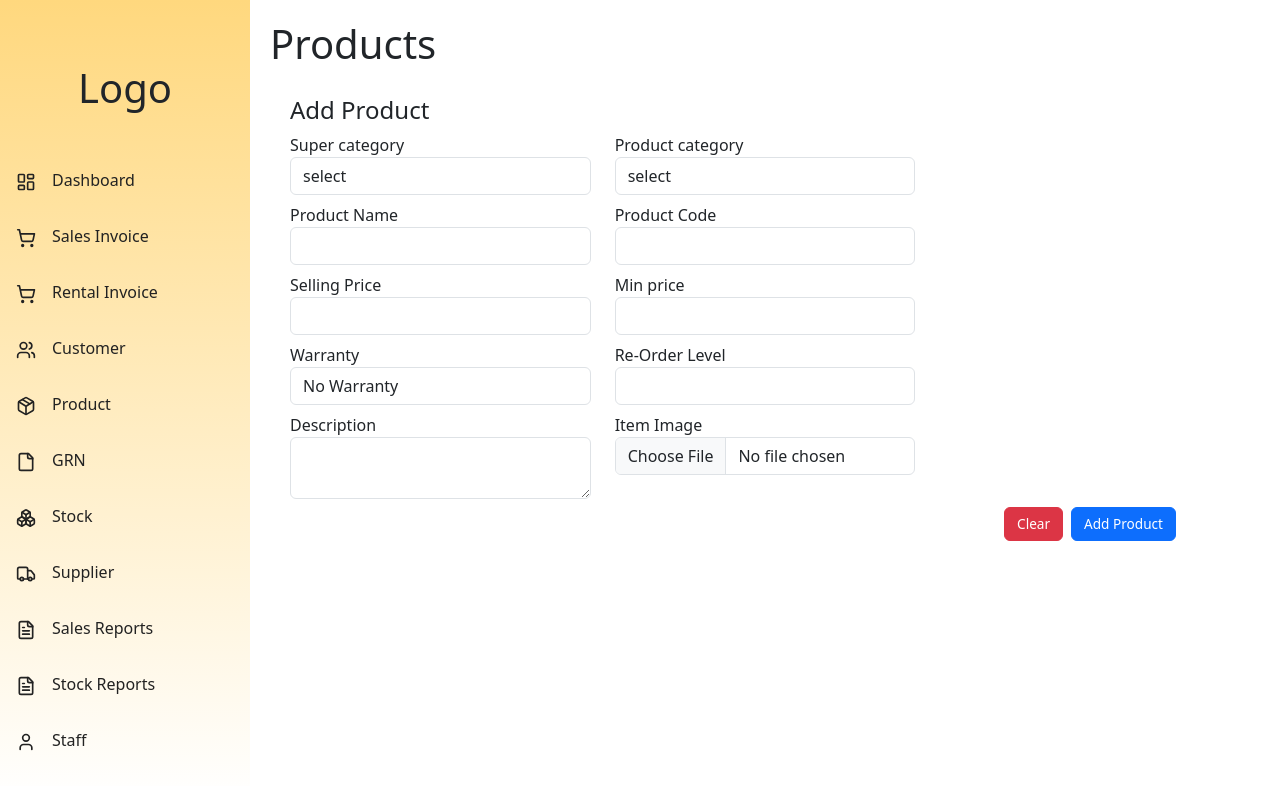
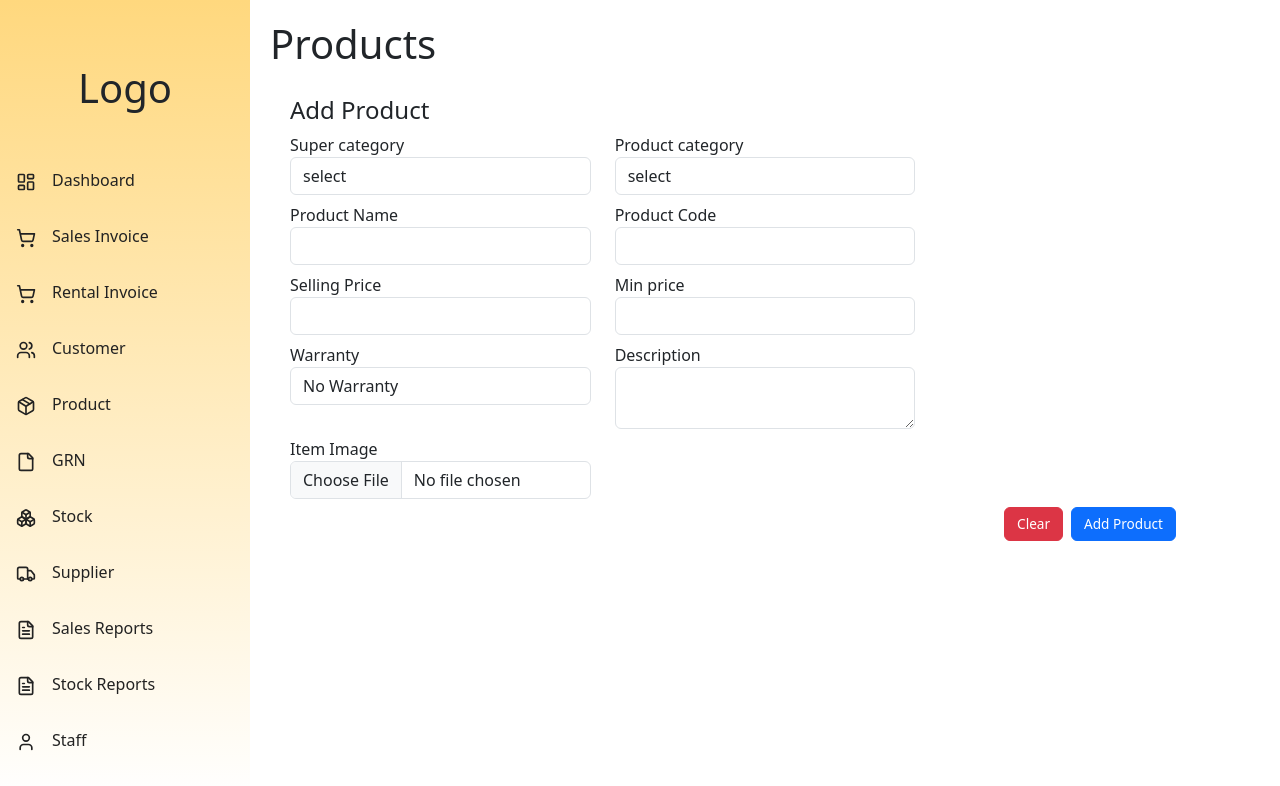
Before and after one commit to KavinduLakshika/Pos-System, a React (Create React App) app in the folder frontend/: page /product/create in a window 1280 px wide. Shown: the top 786 px of the page. Built offline with nearby package versions, Linux system fonts and the light colour scheme.

Commit message:
create product

```diff
--- a/frontend/src/components/ProductPages/CreateProduct.jsx
+++ b/frontend/src/components/ProductPages/CreateProduct.jsx
@@ -69,52 +69,48 @@ const CreateProduct = () => {
           <div className="row">
             <div className="product-details col-md-4 mb-2">
               <label htmlFor="">Product Name</label>
-              <input type="text" name='name' id='' value={formData.productName} className='form-control' />
+              <input onChange={handleChange} type="text" name='productName' id='' value={formData.productName} className='form-control' />
             </div>
             <div className="product-details col-md-4 mb-2">
               <label htmlFor="">Product Code</label>
-              <input type="text" name='code' id='' value={formData.productCode} className='form-control' />
+              <input onChange={handleChange} type="text" name='productCode' id='' value={formData.productCode} className='form-control' />
             </div>
           </div>
 
           <div className="row">
             <div className="product-details col-md-4 mb-2">
               <label htmlFor="">Selling Price</label>
-              <input type="number" name='sellingPrice' id='' value={formData.sellingPrice} className='form-control' />
+              <input onChange={handleChange} type="number" name='sellingPrice' onWheel={(e) => e.target.blur()} id='' value={formData.sellingPrice} className='form-control' />
             </div>
             <div className="product-details col-md-4 mb-2">
               <label htmlFor="">Min price</label>
-              <input type="number" name='minPrice' id='' value={formData.minPrice} className='form-control' />
+              <input onChange={handleChange} type="number" name='minPrice' id='' onWheel={(e) => e.target.blur()} value={formData.minPrice} className='form-control' />
             </div>
           </div>
 
           <div className="row">
             <div className="product-details col-md-4 mb-2">
               <label htmlFor="">Warranty</label>
-              <select name='minPrice' id='' value={formData.minPrice} className='form-control' onChange={handleChange} >
+              <select name='warranty' id='' value={formData.warranty} className='form-control' onChange={handleChange} >
                 <option value="1">No Warranty</option>
                 <option value="1">3 Months</option>
                 <option value="1">6 Months</option>
               </select>
             </div>
             <div className="product-details col-md-4 mb-2">
-              <label htmlFor="">Re-Order Level</label>
-              <input type="number" name='reOrderLevel' id='' value={formData.reOrderLevel} className='form-control' />
+              <label htmlFor="">Description</label>
+              <textarea name='description' id='' value={formData.description} className='form-control' rows={2}></textarea>
             </div>
           </div>
 
           <div className="row">
             <div className="product-details col-md-4 mb-2">
-              <label htmlFor="">Description</label>
-              <textarea name='minPrice' id='' value={formData.description} className='form-control' rows={2}></textarea>
-            </div>
-            <div className="product-details col-md-4 mb-2">
               <label htmlFor="">Item Image</label>
-              <input type="file" name='minPrice' id='' accept="image/*" onChange={handleImageChange} className='form-control' />
+              <input type="file" name='image' id='' accept="image/*" onChange={handleImageChange} className='form-control' />
               {preview && (
-              <div style={{ margin: '10px auto' }}>
-                <img src={preview} alt="Preview" style={{ width: '300px', height: 'auto' }} />
-              </div>
+                <div style={{ margin: '10px auto' }}>
+                  <img src={preview} alt="Preview" style={{ width: '300px', height: 'auto' }} />
+                </div>
               )}
             </div>
           </div>
--- a/frontend/src/components/SalesPages/NewSales.jsx
+++ b/frontend/src/components/SalesPages/NewSales.jsx
@@ -19,15 +19,12 @@ const NewSales = () => {
     emi: '',
   });
 
-  // const handleChange = (e) => {
-  //   const { name, value } = e.target;
-  //   setFormData({ ...formData, [name]: value });
-  // };
+  const handleChange = (e) => {
+    const { name, value } = e.target;
+    setFormData({ ...formData, [name]: value });
+  };
 
   const handleSubmit = (e) => {
-    e.preventDefault();
-    console.log(formData);
-    closeModal(); // Close the modal on submit
   };
 
   const [modalIsOpen, setModalIsOpen] = useState(false);
@@ -89,11 +86,11 @@ const NewSales = () => {
 
               <div className="customer-details">
                 <label htmlFor="">Customer Name</label>
-                <input value={formData.name} type="text" className="form-control" name="cusName" id="cusName" placeholder="Enter Name" />
+                <input  type="text" className="form-control" value={formData.name} name="name" id="cusName" placeholder="Enter Name" onChange={handleChange} />
               </div>
               <div className="customer-details">
                 <label htmlFor="">Reference No</label>
-                <input value={formData.refNo} type="text" className="form-control" name="refNo" id="refNo" placeholder="Enter No" />
+                <input  value={formData.refNo} type="text" className="form-control" name="refNo" id="refNo" placeholder="Enter No" onChange={handleChange} />
               </div>
             </div>
 
@@ -103,25 +100,25 @@ const NewSales = () => {
               </div>
               <div className="row">
                 <div className="product-details col-md-4 mb-2">
-                  <input value={formData.productNo} type="text" name="productNo" className="form-control" id="productNo" placeholder="Product No" />
+                  <input onChange={handleChange} value={formData.productNo} type="text" name="productNo" className="form-control" id="productNo" placeholder="Product No" />
                 </div>
                 <div className="product-details col-md-8 mb-2">
-                  <input value={formData.productName} type="text" name="productName" className="form-control" id="productName" placeholder="Product Name" />
+                  <input onChange={handleChange} value={formData.productName} type="text" name="productName" className="form-control" id="productName" placeholder="Product Name" />
                 </div>
                 <div className="product-details col-md-3 mb-2">
-                  <input value={formData.productPrice} type="number" name="price" className="form-control" id="price" placeholder="Cash Price" onWheel={(e) => e.target.blur()} />
+                  <input onChange={handleChange} value={formData.productPrice} type="number" name="productPrice" className="form-control" id="price" placeholder="Cash Price" onWheel={(e) => e.target.blur()} />
                 </div>
                 <div className="product-details col-md-3 mb-2">
-                  <input value={formData.qty} type="number" onWheel={(e) => e.target.blur()} name="qty" className="form-control" id="qty" placeholder="Enter Quantity" />
+                  <input onChange={handleChange} value={formData.qty} type="number" onWheel={(e) => e.target.blur()} name="qty" className="form-control" id="qty" placeholder="Enter Quantity" />
                 </div>
                 <div className="product-details col-md-3 mb-2">
-                  <input value={formData.discount} type="number" onWheel={(e) => e.target.blur()} name="discount" className="form-control" id="discount" placeholder="Product Discount" />
+                  <input onChange={handleChange} value={formData.discount} type="number" onWheel={(e) => e.target.blur()} name="discount" className="form-control" id="discount" placeholder="Product Discount" />
                 </div>
                 <div className="product-details col-md-3 mb-2">
-                  <input value={formData.totalPrice} type="number" onWheel={(e) => e.target.blur()} name="totalPrice" className="form-control" id="totalPrice" placeholder="Total Price" />
+                  <input onChange={handleChange} value={formData.totalPrice} type="number" onWheel={(e) => e.target.blur()} name="totalPrice" className="form-control" id="totalPrice" placeholder="Total Price" />
                 </div>
                 <div className="product-details col-md-6 mb-2">
-                  <textarea value={formData.productNote} name="note" className="form-control" id="note" placeholder="Note and Warranty" rows="3"></textarea>
+                  <textarea name="productNote" className="form-control" id="note" placeholder="Note and Warranty" rows="3" value={formData.productNote} onChange={handleChange} ></textarea>
                 </div>
                 <div className="product-details-checkbox col-md-1 mb-2">
                   <input type="checkbox" id="emi" name="emi" value="EMI" onChange={handleEmi} />
@@ -129,7 +126,7 @@ const NewSales = () => {
                 </div>
                 {Emi && (
                   <div className="product-details col-md-5">
-                    <input value={formData.emi} type="text" name="emiNo" className="form-control" id="emiNo" placeholder="EMI/Serial Number" />
+                    <input onChange={handleChange} value={formData.emi} type="text" name="emi" className="form-control" id="emi" placeholder="EMI/Serial Number" />
                   </div>
                 )}
 
```
